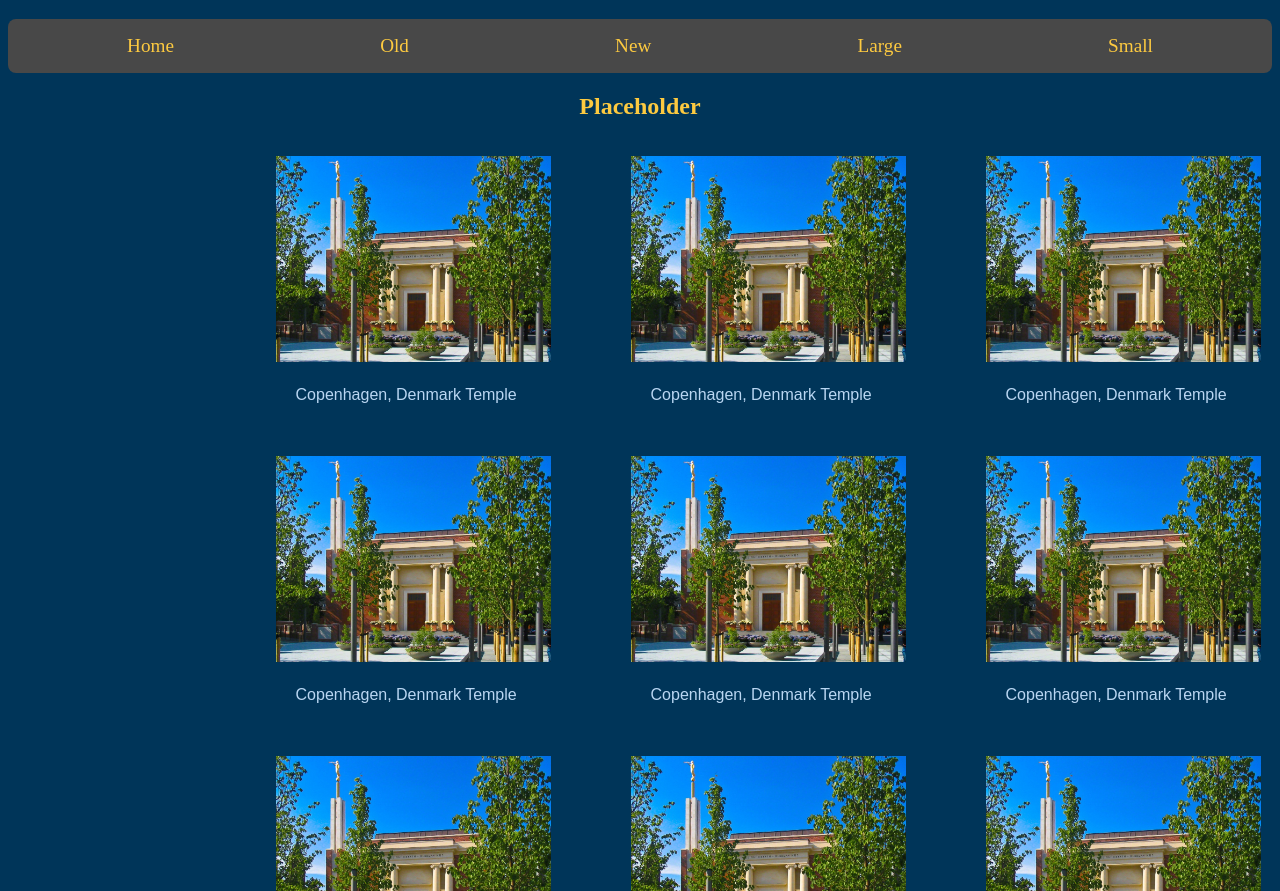
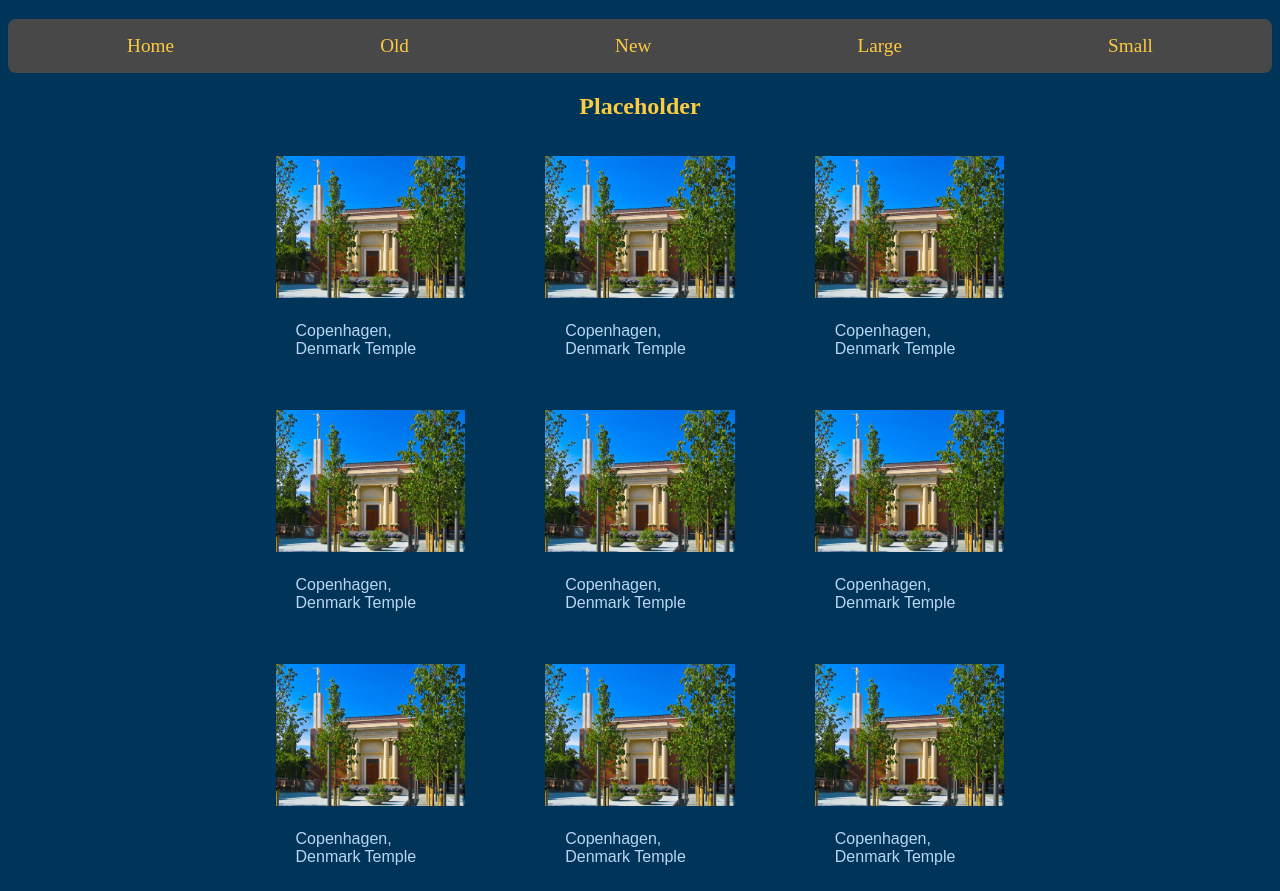
Before and after one commit to Emberhand/wdd131, a plain HTML site: page temples.html in a window 1280 px wide. Shown: the part 61-952 px from the top of the page. Drawn offline with Linux system fonts and the light colour scheme; a web font is replaced by a local one.

Commit message:
Session 4

```diff
--- a/styles/temples.css
+++ b/styles/temples.css
@@ -98,6 +98,10 @@ section {
     place-items: center;
 }
 
+figure img {
+    width: 100%;
+}
+
 /* mobile only */
 @media (max-width: 641px) {
     nav a, ul {
--- a/temples.html
+++ b/temples.html
@@ -14,7 +14,7 @@
 <body>
     <header>
         <h1>Temple Album</h1>
-        <button id="menu"></button>
+        <button id="menu" aria-></button>
         <nav class="navigation">
             <ul>
                 <a href="">Home</a>
@@ -29,39 +29,39 @@
         <h2>Placeholder</h2>
         <section class="figures">
             <figure>
-                <img src="images/copenhagen-denmark-temple.jpg" alt="Copenhagen, Denmark Temple" width="275">
+                <img src="images/copenhagen-denmark-temple.jpg" alt="Copenhagen, Denmark Temple">
                 <figcaption>Copenhagen, Denmark Temple</figcaption>
             </figure>
             <figure>
-                <img src="images/copenhagen-denmark-temple.jpg" alt="Copenhagen, Denmark Temple" width="275">
+                <img src="images/copenhagen-denmark-temple.jpg" alt="Copenhagen, Denmark Temple">
                 <figcaption>Copenhagen, Denmark Temple</figcaption>
             </figure>
             <figure>
-                <img src="images/copenhagen-denmark-temple.jpg" alt="Copenhagen, Denmark Temple" width="275">
+                <img src="images/copenhagen-denmark-temple.jpg" alt="Copenhagen, Denmark Temple">
                 <figcaption>Copenhagen, Denmark Temple</figcaption>
             </figure>
             <figure>
-                <img src="images/copenhagen-denmark-temple.jpg" alt="Copenhagen, Denmark Temple" width="275">
+                <img src="images/copenhagen-denmark-temple.jpg" alt="Copenhagen, Denmark Temple">
                 <figcaption>Copenhagen, Denmark Temple</figcaption>
             </figure>
             <figure>
-                <img src="images/copenhagen-denmark-temple.jpg" alt="Copenhagen, Denmark Temple" width="275">
+                <img src="images/copenhagen-denmark-temple.jpg" alt="Copenhagen, Denmark Temple">
                 <figcaption>Copenhagen, Denmark Temple</figcaption>
             </figure>
             <figure>
-                <img src="images/copenhagen-denmark-temple.jpg" alt="Copenhagen, Denmark Temple" width="275">
+                <img src="images/copenhagen-denmark-temple.jpg" alt="Copenhagen, Denmark Temple">
                 <figcaption>Copenhagen, Denmark Temple</figcaption>
             </figure>
             <figure>
-                <img src="images/copenhagen-denmark-temple.jpg" alt="Copenhagen, Denmark Temple" width="275">
+                <img src="images/copenhagen-denmark-temple.jpg" alt="Copenhagen, Denmark Temple">
                 <figcaption>Copenhagen, Denmark Temple</figcaption>
             </figure>
             <figure>
-                <img src="images/copenhagen-denmark-temple.jpg" alt="Copenhagen, Denmark Temple" width="275">
+                <img src="images/copenhagen-denmark-temple.jpg" alt="Copenhagen, Denmark Temple">
                 <figcaption>Copenhagen, Denmark Temple</figcaption>
             </figure>
             <figure>
-                <img src="images/copenhagen-denmark-temple.jpg" alt="Copenhagen, Denmark Temple" width="275">
+                <img src="images/copenhagen-denmark-temple.jpg" alt="Copenhagen, Denmark Temple">
                 <figcaption>Copenhagen, Denmark Temple</figcaption>
             </figure>
         </section>
```
